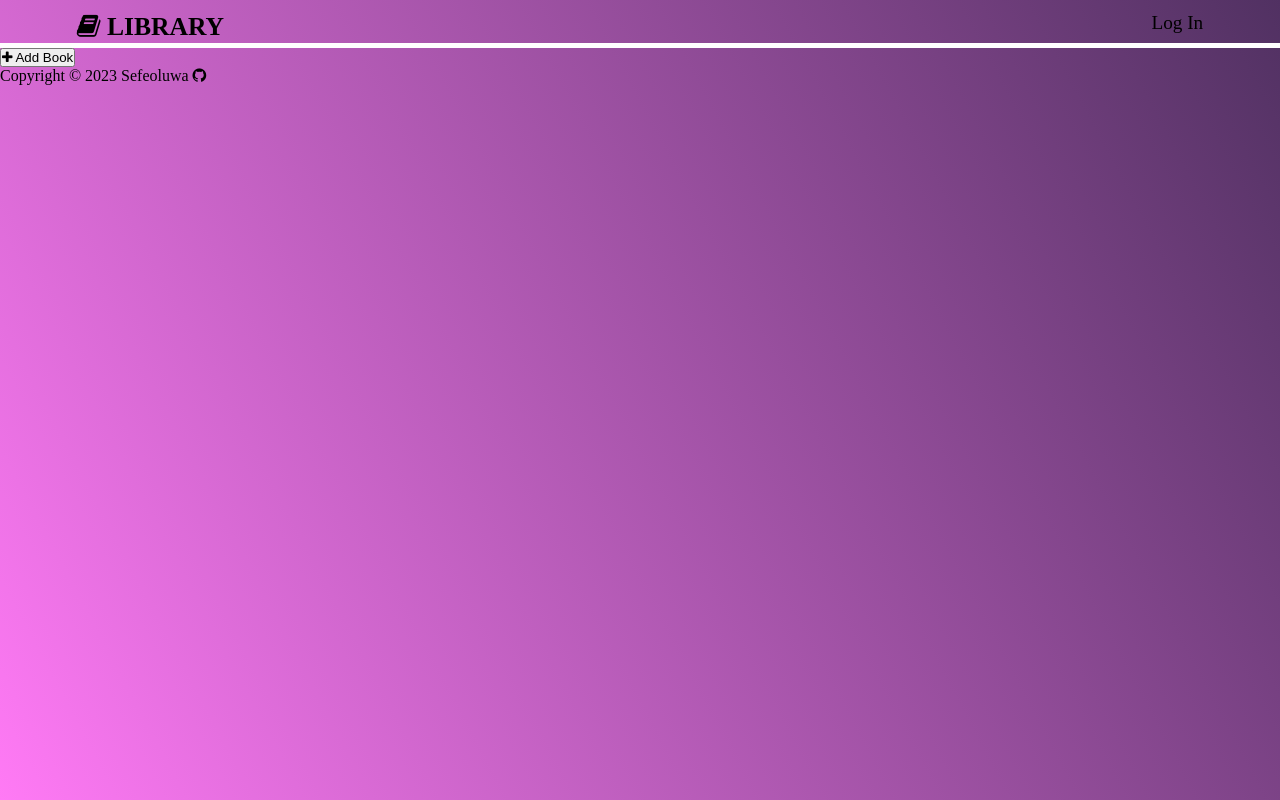
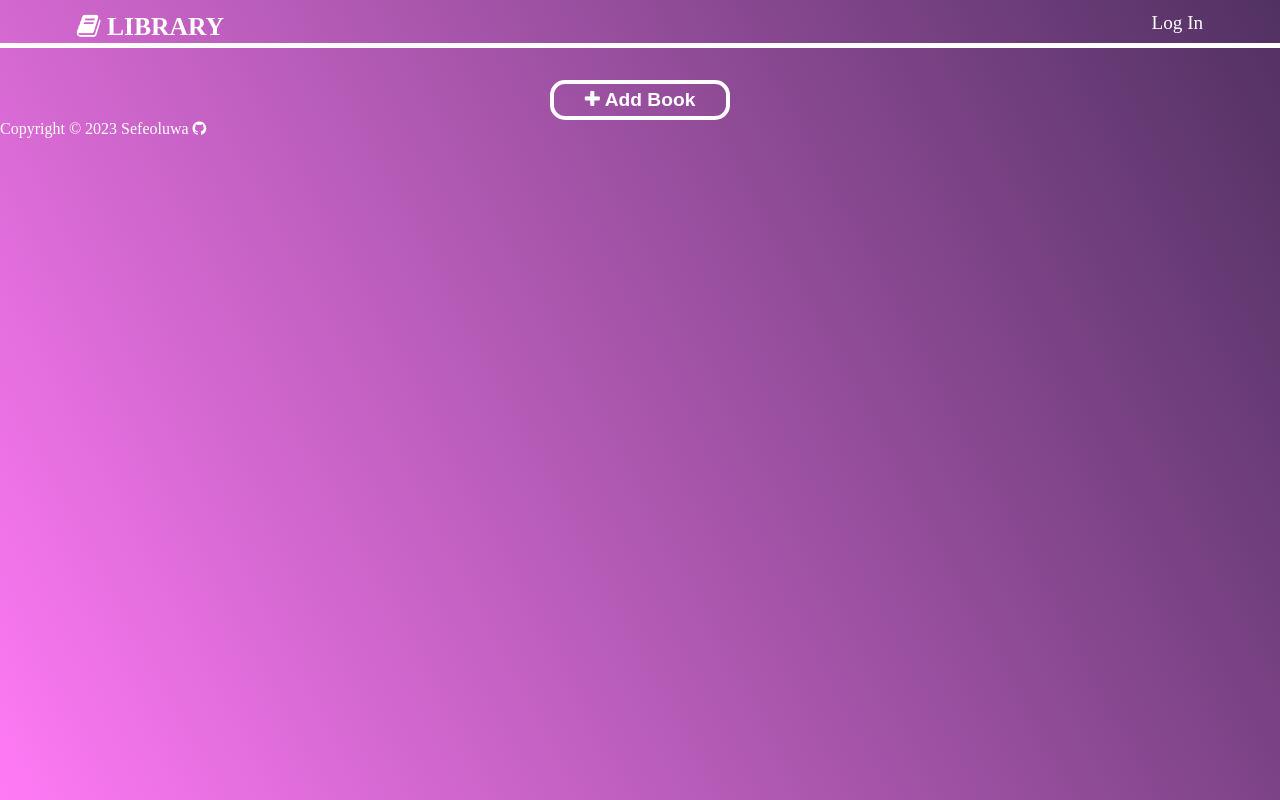
Before and after one commit to sefeoluwa/library, a plain HTML site: page index.html in a window 1280 px wide. Drawn offline with Linux system fonts and the light colour scheme.

Commit message:
button styling

```diff
--- a/style.css
+++ b/style.css
@@ -9,7 +9,7 @@
 }
 
 .main{
-
+    color:#fff;
     background-color: #FF7AF5;
     background-image: -webkit-linear-gradient(62deg, #FF7AF5 0%, #513162 100%);
     background-image: -moz-linear-gradient(62deg, #FF7AF5 0%, #513162 100%);
@@ -37,3 +37,35 @@
 .nav-text{
     font-size:1.2em;
 }
+
+.add-button{
+    display:flex;
+    justify-content: center;
+    margin-top: 4vh;
+    height: 5vh;
+
+}
+
+.add-book{
+    width: 180px;
+    font-size: 1.2em;
+    display:flex;
+    justify-content: center;
+    align-items: center;
+    background: transparent;
+    border: 4px solid #fff;
+    border-radius: 15px;
+    cursor: pointer;
+    font-weight: bold;
+    color:#fff;
+    transition: all .3s ease-in;
+}
+
+.add-book i{
+    padding-right: 5px;
+}
+
+.add-book:hover{
+    background-color: #fff;
+    color:#513162;
+}
```
